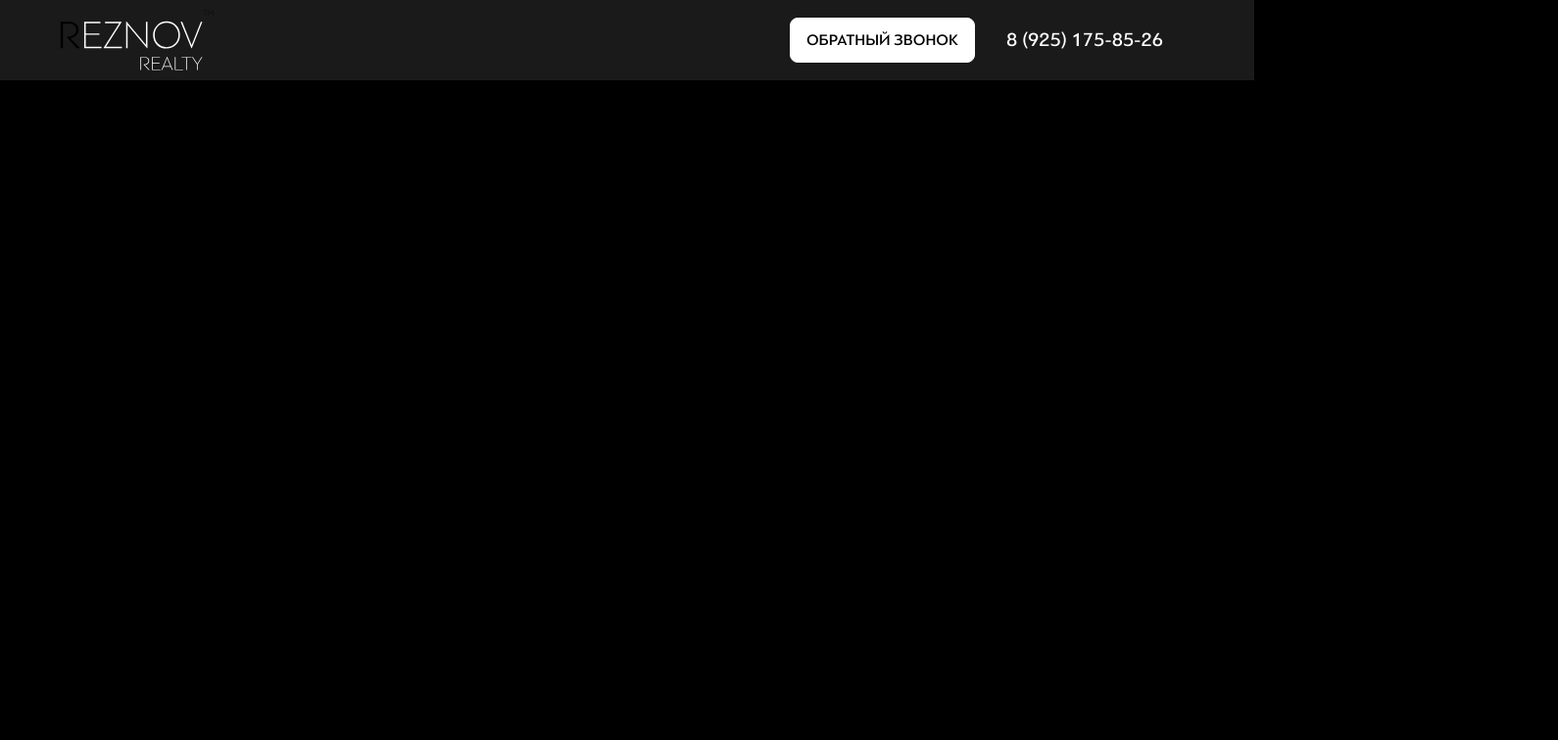
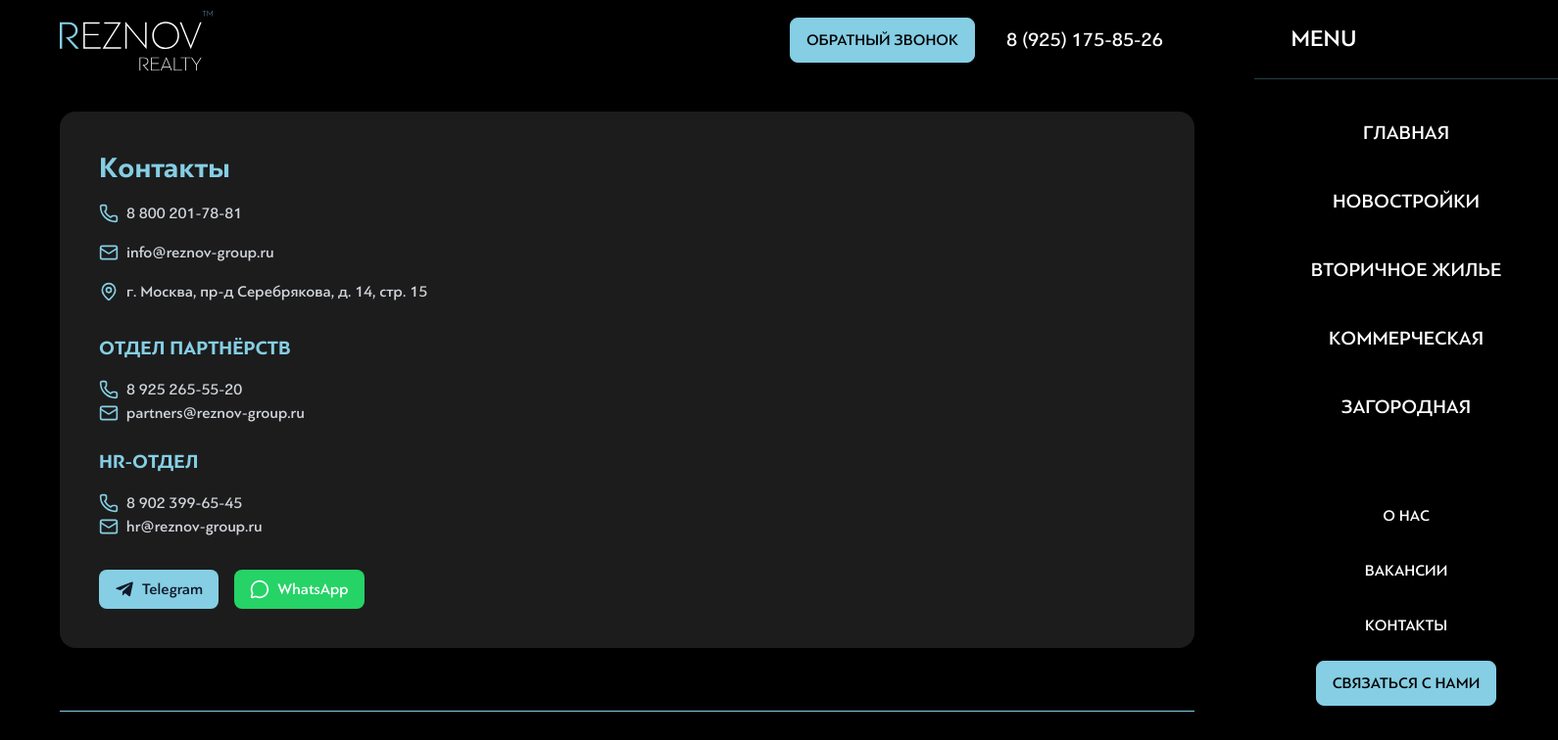
Before and after one commit to adamdediev/Reznov, a Next.js app: page /contacts in a window 1280 px wide. Before the commit this address had no page. Shown: the top 756 px of the page at 98% size, 1590 px wide, since content can reach past the window. Built offline with nearby package versions, Linux system fonts and the light colour scheme; what tailwind-hamburgers would draw is missing.

Commit message:
Added contact

```diff
--- a/package.json
+++ b/package.json
@@ -13,6 +13,7 @@
     "@heroicons/react": "^2.1.5",
     "axios": "^1.7.7",
     "classnames": "^2.5.1",
+    "lucide-react": "0.542.0",
     "next": "^14.2.7",
     "react": "^18",
     "react-dom": "^18",
--- a/src/app/component/burger/SlideMenu.jsx
+++ b/src/app/component/burger/SlideMenu.jsx
@@ -2,7 +2,7 @@
 import React, { useState } from 'react'
 import DialogWithForm from '../dialog-with-form/DialogWithForm';
 import Burger from './Burger';
-import Link from "next/link";
+
 export default function SlideMenu() {
   const [open, setOpen] = useState(false);
   const [opened, setOpened] = useState(false);
@@ -36,7 +36,7 @@ export default function SlideMenu() {
             <ul className='pt-12'>
               <a href='https://reznov-group.ru/about_us'><li>о нас</li></a>
               <a href='https://reznov-group.ru/career'><li>Вакансии</li></a>
-              <a href='https://reznov-group.ru/contacts'> <li>Контакты</li></a>
+              <a href='/contacts'><li>Контакты</li></a>
               <button onClick={handleOpen} className="header__btn mt-2">связаться с нами</button>
             </ul>
           </div>
--- a/src/app/component/burger/burger.scss
+++ b/src/app/component/burger/burger.scss
@@ -5,7 +5,7 @@
     height: 100vh;
     background: $header-menu-background-burger;
     top: 0px;
-    left: 0px;
+    right: 0px;
     z-index: 10;
     transition: all 0.9s ease;
     overflow-y: scroll;
@@ -13,8 +13,8 @@
 
     &__none{
         position: absolute;
-        left: -310px;
-        transition: left 0.9s ease;
+        right: -310px;
+        transition: right 0.9s ease;
         width: 310px;
         height: 100vh;
         top: 0px;
@@ -73,7 +73,7 @@
         position: absolute;
         width: 100%;
         height: 100vh;
-        left: 0px;
+        right: 0px;
         top:0px;
         background:rgba(0, 0, 0, 0.339);
     }
--- a/src/app/component/footer/Footer.jsx
+++ b/src/app/component/footer/Footer.jsx
@@ -7,6 +7,7 @@ import telegramm from '../../../../public/image/telegramm.svg';
 import youtube from '../../../../public/image/youtube.svg';
 import mapIcon from '../../../../public/image/map-icon.svg';
 import Link from "next/link";
+import { FaVk, FaInstagram, FaTelegramPlane, FaYoutube, FaMapMarkerAlt } from "react-icons/fa";
 
 export default function Footer() {
   const scrollToTop = () => {
@@ -29,19 +30,19 @@ export default function Footer() {
         </ul>
         <ul className="footer__nav-contact">
           <li><a href='https://reznov-group.ru/about_us'>О НАС</a></li>
-          <li><a href='https://reznov-group.ru/contacts'>КОНТАКТЫ</a></li>
+          <li><a href='/contacts'>КОНТАКТЫ</a></li>
           <li><a href='https://reznov-group.ru/career'>ВАКАНСИИ</a></li>
         </ul>
       </div>
       <div className="footer__contact">
         <span>8 (925) 175-85-26</span>
         <div className="footer__box-icon">
-       <a href="https://vk.com/reznov.realty"><Image src={vk}  alt='vk'/></a>
-       <a href="https://instagram.com/reznov.realty?igshid=NTc4MTIwNjQ2YQ=="><Image src={instagramm}  alt='instagramm'/></a>
-       <a href="https://t.me/reznovrealty"><Image src={telegramm}  alt='telegramm'/></a>
-       <a href="https://www.youtube.com/channel/UCv5jvTO7j5wAG3Z7alk2-8A"><Image src={youtube}  alt='youtube'/></a>
-       <a href="https://yandex.ru/maps/-/CDSqnTOz"><Image src={mapIcon}  alt='mapIcon'/></a>
-        </div>
+      <a href="https://vk.com/reznov.realty"><FaVk size={28}/></a>
+      <a href="https://instagram.com/reznov.realty?igshid=NTc4MTIwNjQ2YQ=="><FaInstagram size={25} /></a>
+      <a href="https://t.me/reznovrealty"><FaTelegramPlane size={25} /></a>
+      <a href="https://www.youtube.com/channel/UCv5jvTO7j5wAG3Z7alk2-8A"><FaYoutube size={25} /></a>
+      <a href="https://yandex.ru/maps/-/CDSqnTOz"><FaMapMarkerAlt size={25} /></a>
+    </div>
       </div>
       <div className="footer__arrow" onClick={scrollToTop}>
         <Image src={arrow}  alt='arrow'/>
--- /dev/null
+++ b/src/app/contacts/page.jsx
@@ -0,0 +1,95 @@
+import './page.scss';
+import { Mail, Phone, MapPin, MessageCircle } from "lucide-react";
+import { FaTelegramPlane } from "react-icons/fa";
+
+export default function Page() {
+  return (
+    <div className="bg-[#000] flex container items-center justify-center">
+      <div className="w-full my-8 bg-[#1C1C1C] rounded-2xl shadow-xl md:p-10 p-4 grid md:grid-cols-2 gap-10">
+        <div>
+          <h1 className="text-3xl font-bold text-[#85CEE4] mb-4">Контакты</h1>
+
+          <div className="space-y-4 text-gray-300">
+            <p className="flex items-center gap-2">
+              <Phone className="w-5 h-5 text-[#85CEE4]" />
+              <a href="tel:88002017881" className="hover:underline">
+                8 800 201-78-81
+              </a>
+            </p>
+            <p className="flex items-center gap-2">
+              <Mail className="w-5 h-5 text-[#85CEE4]" />
+              <a href="mailto:info@reznov-group.ru" className="hover:underline">
+                info@reznov-group.ru
+              </a>
+            </p>
+            <p className="flex items-center gap-2">
+              <MapPin className="w-5 h-5 text-[#85CEE4]" />
+              г. Москва, пр-д Серебрякова, д. 14, стр. 15
+            </p>
+          </div>
+          <div className="mt-8 space-y-6 text-gray-300">
+            <div>
+              <h2 className="text-xl font-semibold text-[#85CEE4] mb-4">Отдел партнёрств</h2>
+              <p className="flex items-center gap-2 mt-2">
+                <Phone className="w-5 h-5 text-[#85CEE4]" />
+                <a href="tel:89252655520" className="hover:underline">
+                  8 925 265-55-20
+                </a>
+              </p>
+              <p className="flex items-center gap-2">
+                <Mail className="w-5 h-5 text-[#85CEE4]" />
+                <a href="mailto:partners@reznov-group.ru" className="hover:underline">
+                  partners@reznov-group.ru
+                </a>
+              </p>
+            </div>
+
+            <div>
+              <h2 className="text-xl font-semibold text-[#85CEE4] mb-4">HR-отдел</h2>
+              <p className="flex items-center gap-2 mt-2">
+                <Phone className="w-5 h-5 text-[#85CEE4]" />
+                <a href="tel:89023996545" className="hover:underline">
+                  8 902 399-65-45
+                </a>
+              </p>
+              <p className="flex items-center gap-2">
+                <Mail className="w-5 h-5 text-[#85CEE4]" />
+                <a href="mailto:hr@reznov-group.ru" className="hover:underline">
+                  hr@reznov-group.ru
+                </a>
+              </p>
+            </div>
+          </div>
+          <div className="mt-8 flex flex-wrap gap-4">
+            <a
+              href="https://t.me/sevoden1"
+              target="_blank"
+              className="flex items-center gap-2 px-4 py-2 bg-[#85CEE4] text-gray-900 font-medium rounded-lg hover:bg-[#6FBAD0] transition"
+            >
+              <FaTelegramPlane className="w-5 h-5" />
+              Telegram
+            </a>
+            <a
+              href="https://api.whatsapp.com/send/?phone=%2B79261664257&text&type=phone_number&app_absent=0"
+              target="_blank"
+              className="flex  items-center gap-2 px-4 py-2 bg-[#25D366] text-white font-medium rounded-lg hover:bg-[#1DA955] transition"
+            >
+              <MessageCircle className="w-5 h-5" />
+              WhatsApp
+            </a>
+          </div>
+        </div>
+        <div className="max-h-96 ">
+          <iframe
+            src="https://yandex.ru/map-widget/v1/?um=constructor%3A5a74ce72fd65c86cf6d665330cbb689183ffe4495a08e964ee86507a5ab5eea2&amp;source=constructor"
+            width="100%"
+            height="100%"
+            className="rounded-2xl border-0 min-h-[300px]"
+            allowFullScreen
+          ></iframe>
+
+        </div>
+      </div>
+    </div>
+  );
+}
--- /dev/null
+++ b/src/app/contacts/page.scss
@@ -0,0 +1,55 @@
+$primary:#85CEE4;
+$page-default-color:$primary;
+$font-color:#ffff;
+$body-color:#000;
+$grey:#343434;
+$border:8px;
+$hover-btn-primary:rgba(255, 255, 255, 0.15);
+$dark-gray: #1C1C1C;
+$filter-corver:brightness(0) saturate(100%) invert(0%) sepia(98%) saturate(6%) hue-rotate(153deg) brightness(96%) contrast(104%);
+// header
+$header-background: rgba(0, 0, 0, 0.60);;
+$header-background-movie:rgba(0, 0, 0, 0.90);;
+$header-background-btn-mobile:#fff;
+$header-phone:#fff;
+$header-background-burger:#fff;
+$header-color-filter-icon-filter: brightness(0) saturate(100%) invert(0%) sepia(0%) saturate(0%) hue-rotate(324deg) brightness(96%) contrast(104%);
+$header-menu-background-burger:#000;
+$header-background-btn:$primary;
+$header-background-btn-border:$primary;
+$header-logo:url('/image/logo-primary.svg');
+$header-logo-mobile:url('/image/logomobile-primary.svg');
+
+// footer
+$footer-color-filter-icon-filter:brightness(0) saturate(100%) invert(83%) sepia(10%) saturate(1608%) hue-rotate(158deg) brightness(93%) contrast(92%);
+$footer-logo:url('/image/logo-primary.svg');
+$footer-logo-mobile:url('/image/logo-primary.svg');
+$footer-nav-link:#fff;
+$footer-nav-link-hover:$primary;
+$footer-color-arrow:brightness(0) saturate(100%) invert(100%) sepia(0%) saturate(0%) hue-rotate(179deg) brightness(107%) contrast(102%);
+
+// contact form
+$contact-form-background:rgba(0, 0, 0, 0.25);
+$contact-form-title: #000;
+$contact-form-background-input: rgba(0, 0, 0, 0.25);
+$contact-form-title-mobile:#000;
+$contact-filter-arrow:  brightness(0) saturate(100%) invert(0%) sepia(0%) saturate(7480%) hue-rotate(279deg) brightness(89%) contrast(95%);
+$contact-label:#000;
+
+
+$contact-form-phone-background: url("/image/cooperation-form.svg") no-repeat;
+$contact-form-phone-title-color: #fff;
+$contact-form-phone-input-color: #000;
+$contact-form-phone-btn-color: #000;
+$contact-form-phone-btn-background: #fff;
+
+
+@import "../style.scss";
+
+.footer{
+    margin-top:32px !important;
+}
+body{
+    height: 100vh;
+    justify-content: space-between;
+}
--- /dev/null
+++ b/src/app/secondary-real-estate-search/page.jsx
@@ -0,0 +1,21 @@
+import './page.scss'
+import Homepage from '../component/secondary/secondary-homepage/Homepage';
+import Story from '../component/secondary/secondary-story/Story';
+import Numbers from '../component/secondary/secondary-numbers/Numbers';
+import Steps from '../component/secondary/secondary-steps/Steps';
+import Partners from '../component/secondary/secondary-partners/Partners';
+import ContactForm from '../component/contactForm/ContactForm';
+
+
+export default function page() {
+  return (
+    <main>
+      <Homepage />
+      <Story />
+      <Numbers />
+      <Steps />
+      <Partners />
+      <ContactForm />
+    </main>
+  )
+}
--- /dev/null
+++ b/src/app/secondary-real-estate-search/page.scss
@@ -0,0 +1,89 @@
+$page-default-color:#fff;
+$primary:#85CEE4;
+$font-color:#ffff;
+$body-color:#85CEE4;
+$grey:#343434;
+$border:8px;
+$hover-btn-primary:rgba(255, 255, 255, 0.15);
+$dark-gray: #1C1C1C;
+$filter-corver:brightness(0) saturate(100%) invert(0%) sepia(98%) saturate(6%) hue-rotate(153deg) brightness(96%) contrast(104%);
+// header
+$header-background: rgba(255, 255, 255, 0.1);
+$header-background-movie:rgba(255, 255, 255, 0.2);
+$header-background-btn-mobile:#000;
+$header-phone:#000;
+$header-background-burger:#000;
+$header-color-filter-icon-filter: brightness(0) saturate(100%) invert(100%) sepia(0%) saturate(0%) hue-rotate(179deg) brightness(107%) contrast(102%);
+$header-menu-background-burger:#000;
+$header-background-btn:#fff;
+$header-background-btn-border:#fff;
+$header-logo:url('/image/logo-dark.svg');
+$header-logo-mobile:url('/image/logo-white.svg');
+
+// footer
+$footer-color-filter-icon-filter:brightness(0) saturate(100%) invert(100%) sepia(0%) saturate(0%) hue-rotate(179deg) brightness(107%) contrast(102%);
+$footer-logo:url('/image/logo-dark.svg');
+$footer-logo-mobile:url('/image/logo-white.svg');
+$footer-nav-link:#000;
+$footer-nav-link-hover:#fff;
+$footer-color-arrow: brightness(0) saturate(100%) invert(0%) sepia(0%) saturate(0%) hue-rotate(324deg) brightness(96%) contrast(104%);
+
+// contact form
+$contact-form-background:rgba(0, 0, 0, 0.25);
+$contact-form-title: #000;
+$contact-form-background-input: rgba(0, 0, 0, 0.25);
+$contact-form-title-mobile:#fff;
+$contact-filter-arrow:  brightness(0) saturate(100%) invert(100%) sepia(0%) saturate(0%) hue-rotate(179deg) brightness(107%) contrast(102%);;
+$contact-label:#fff;
+
+
+$contact-form-phone-background: url("/image/cooperation-form.svg") no-repeat;
+$contact-form-phone-title-color: #fff;
+$contact-form-phone-input-color: #000;
+$contact-form-phone-btn-color: #000;
+$contact-form-phone-btn-background: #fff;
+
+@import "../style.scss";
+@import '../component/secondary/secondary-homepage/homepage.scss';
+@import '../component/secondary/secondary-story/story.scss';
+@import '../component/secondary/secondary-numbers/numbers.scss';
+@import '../component/secondary/secondary-steps/steps.scss';
+@import '../component/secondary/secondary-partners/partners.scss';
+
+.title-block{
+    padding-top: 90px;
+    font-weight: 300;
+    @include respond-to($tablet){
+      margin-top: 100px;
+
+    }
+      @include respond-to($mobile){
+        position: relative;
+        padding-top: 45px;
+        display: inline-block;
+        margin-top: 0px;
+        margin-bottom: 32px;
+        &::before, &::after{
+          content: '';
+          filter: $filter-corver;
+          background: url('/image/left-corner.svg') no-repeat;
+          display: block;
+          width: 16px;
+          height: 16px;
+          position: absolute;
+          left: -10px;
+        }
+        &::after{
+          background: url('/image/right-corner.svg')no-repeat;
+          bottom: 0px;
+          filter: $filter-corver;
+          width: 18px;
+          height: 18px;
+          right: -10px;
+          left: auto;
+        }
+      }
+      @include respond-to($smallMobile){
+          font-size:24px;
+      }
+  }
```
Also changed, not shown: 1 other file (tests, documents, lock files or other folders).
